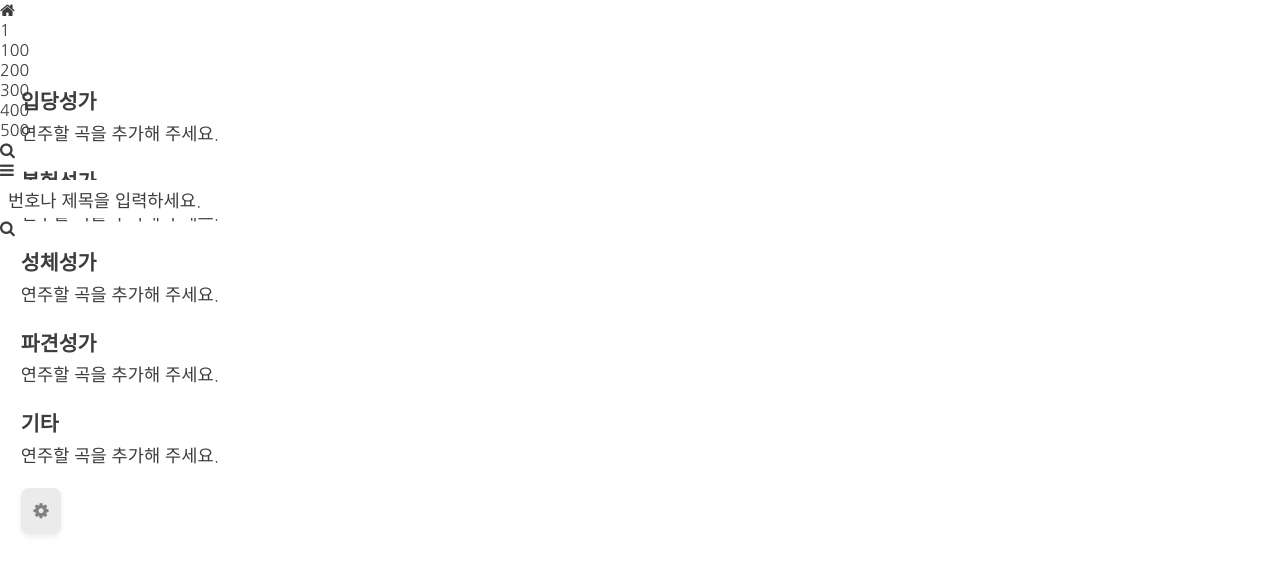
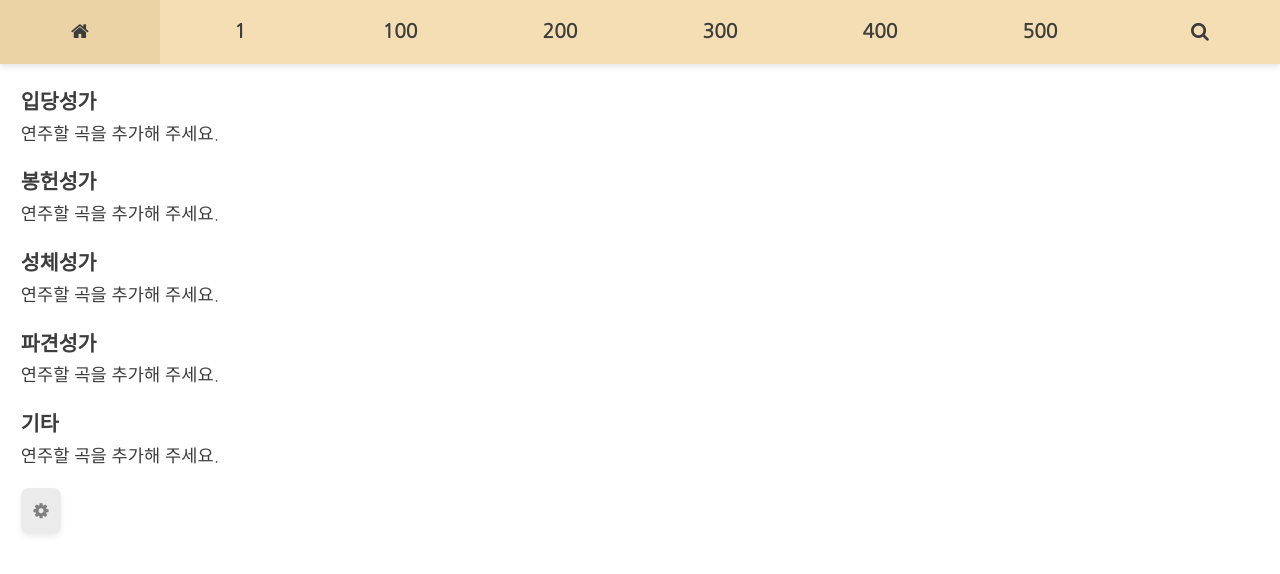
Before and after one commit to socratone/finger-player, a React (Create React App) app: page / in a window 1280 px wide. Shown: the top 574 px of the page. Built offline with nearby package versions, Linux system fonts and the light colour scheme.

Commit message:
컴포넌트 이름 수정

```diff
--- a/src/components/nav/dropDown.jsx
+++ b/src/components/nav/dropDown.jsx
@@ -1,6 +1,6 @@
 import React from 'react';
 
-import NavLink from './navLink';
+import NavItem from './navItem';
 import './dropDown.scss';
 
 const DropDown = () => {
@@ -9,27 +9,27 @@ const DropDown = () => {
       <div className="drop-down">
         <i className="fa fa-bars" />
         <ul>
-          <NavLink route="/">
+          <NavItem route="/">
             <i className="fa fa-home" />
-          </NavLink>
-          <NavLink route="/1" key="1">
+          </NavItem>
+          <NavItem route="/1" key="1">
             1
-          </NavLink>
-          <NavLink route="/100" key="100">
+          </NavItem>
+          <NavItem route="/100" key="100">
             100
-          </NavLink>
-          <NavLink route="/200" key="200">
+          </NavItem>
+          <NavItem route="/200" key="200">
             200
-          </NavLink>
-          <NavLink route="/300" key="300">
+          </NavItem>
+          <NavItem route="/300" key="300">
             300
-          </NavLink>
-          <NavLink route="/400" key="400">
+          </NavItem>
+          <NavItem route="/400" key="400">
             400
-          </NavLink>
-          <NavLink route="/500" key="500">
+          </NavItem>
+          <NavItem route="/500" key="500">
             500
-          </NavLink>
+          </NavItem>
         </ul>
       </div>
     </li>
--- a/src/components/nav/nav.jsx
+++ b/src/components/nav/nav.jsx
@@ -1,6 +1,6 @@
 import React, { useState } from 'react';
 
-import NavLink from './navLink';
+import NavItem from './navItem';
 import Search from './search';
 import DropDown from './dropDown';
 import chantsData from '../../lib/chantsData';
@@ -70,30 +70,30 @@ const Nav = (props) => {
   };
 
   return (
-    <nav>
-      <ul id="nav-big">
-        <NavLink route="/">
+    <nav className="nav">
+      <ul className="nav__long-list">
+        <NavItem route="/">
           <i className="fa fa-home" />
-        </NavLink>
+        </NavItem>
         {!isSearchButtonOn && [
-          <NavLink route="/1" key="1">
+          <NavItem route="/1" key="1">
             1
-          </NavLink>,
-          <NavLink route="/100" key="100">
+          </NavItem>,
+          <NavItem route="/100" key="100">
             100
-          </NavLink>,
-          <NavLink route="/200" key="200">
+          </NavItem>,
+          <NavItem route="/200" key="200">
             200
-          </NavLink>,
-          <NavLink route="/300" key="300">
+          </NavItem>,
+          <NavItem route="/300" key="300">
             300
-          </NavLink>,
-          <NavLink route="/400" key="400">
+          </NavItem>,
+          <NavItem route="/400" key="400">
             400
-          </NavLink>,
-          <NavLink route="/500" key="500">
+          </NavItem>,
+          <NavItem route="/500" key="500">
             500
-          </NavLink>,
+          </NavItem>,
         ]}
         {isSearchButtonOn && (
           <Search
@@ -107,16 +107,16 @@ const Nav = (props) => {
             </p>
           </Search>
         )}
-        <NavLink
+        <NavItem
           route="/search"
           onClick={clickSearchButton}
           reference={bigSearchButton}
         >
           <i className="fa fa-search" />
-        </NavLink>
+        </NavItem>
       </ul>
 
-      <ul id="nav-small">
+      <ul className="nav__short-list">
         <DropDown />
         <Search
           value={querry}
@@ -124,13 +124,13 @@ const Nav = (props) => {
           onClick={clickSearchInput}
           onKeyUp={handleReturnKeyUp}
         />
-        <NavLink
+        <NavItem
           route="/search"
           onClick={clickSmallSearchButton}
           reference={smallSearchButton}
         >
           <i className="fa fa-search" />
-        </NavLink>
+        </NavItem>
       </ul>
     </nav>
   );
--- a/src/components/nav/navLink.jsx
+++ b/src/components/nav/navItem.jsx
@@ -1,7 +1,7 @@
 import React from 'react';
 import { Link } from 'react-router-dom';
 
-const NavLink = (props) => {
+const NavItem = (props) => {
   const { route, onClick, reference, children } = props;
   return (
     <li>
@@ -12,4 +12,4 @@ const NavLink = (props) => {
   );
 };
 
-export default NavLink;
+export default NavItem;
```
